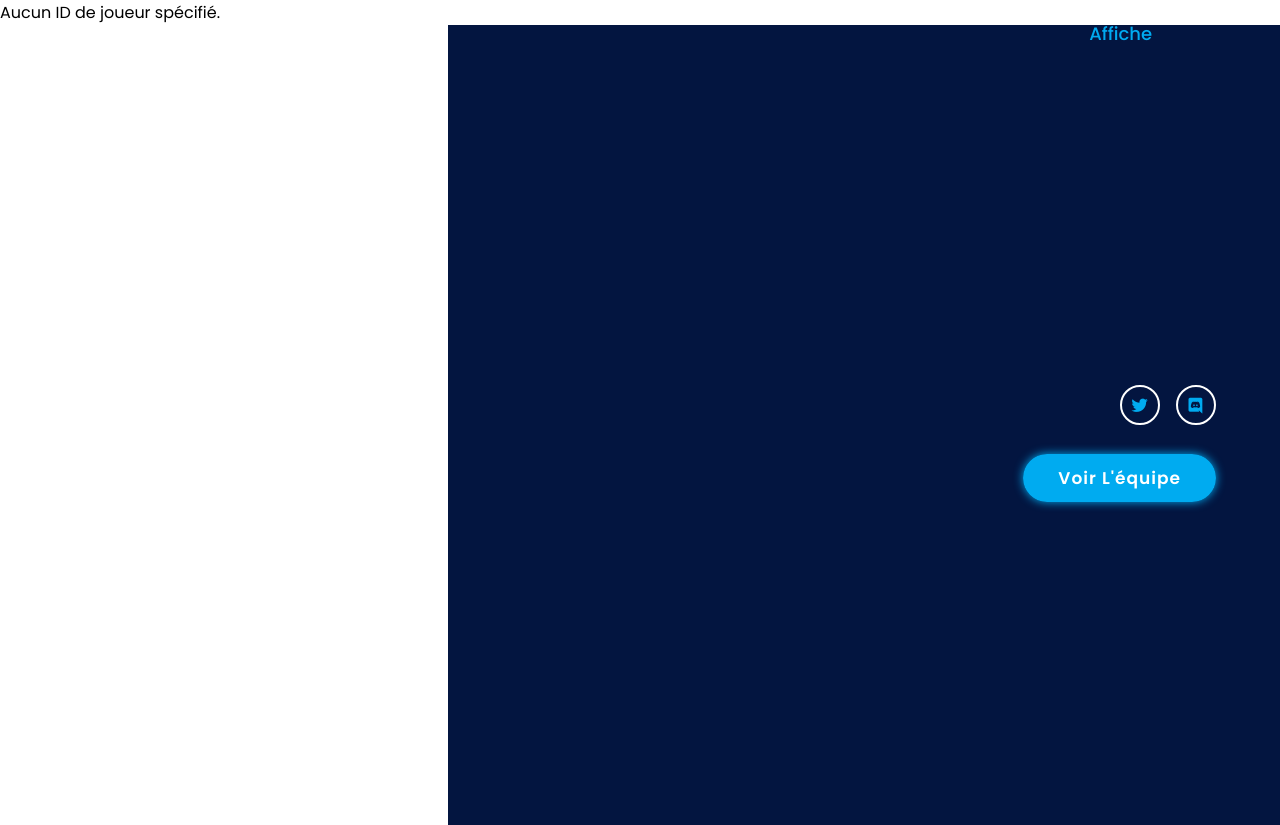
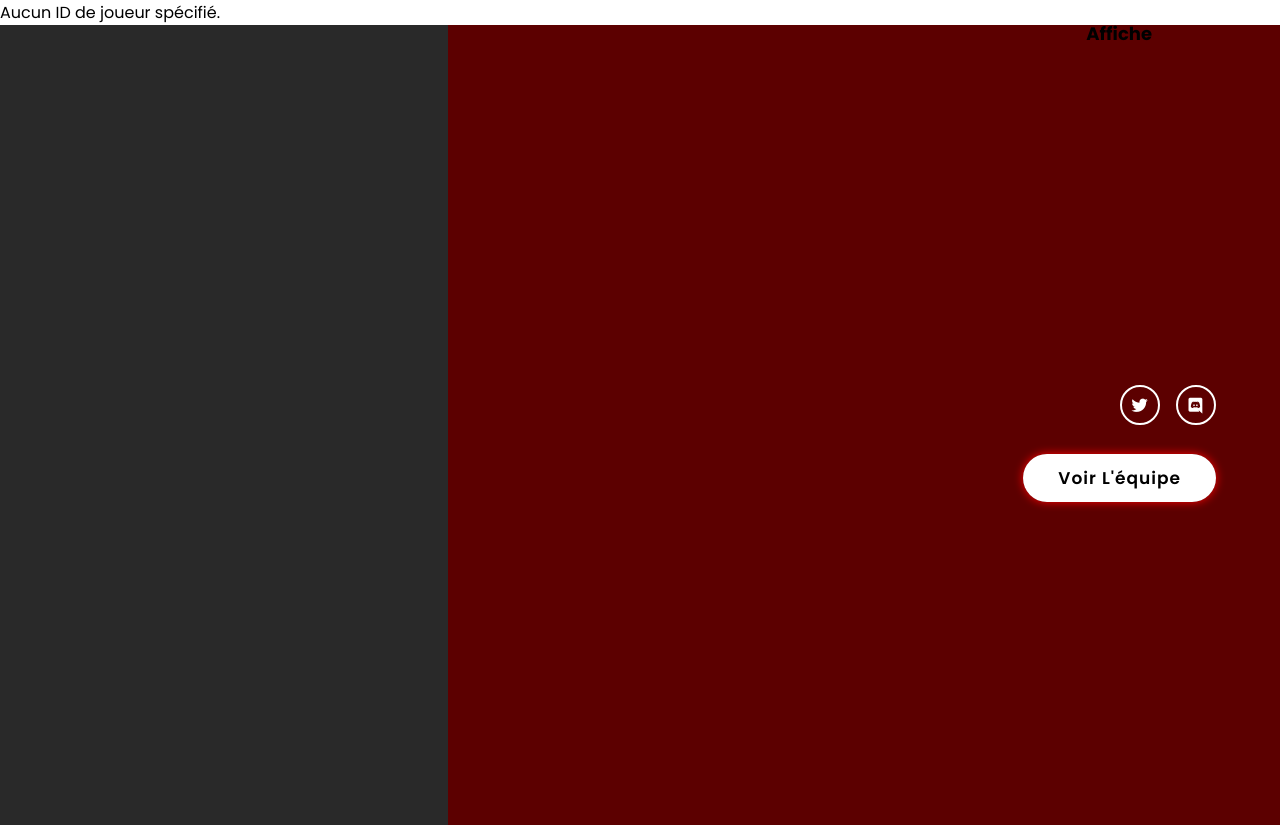
Before and after one commit to KevinML48/Erah, a PHP site: page /joueurs/information.php in a window 1280 px wide. Run offline with PHP 8.4, Linux system fonts and the light colour scheme; data that the repository does not hold is empty.

Commit message:
Update front est en BDD

```diff
--- a/joueurs/style.css
+++ b/joueurs/style.css
@@ -22,7 +22,7 @@
 
 .logo {
     font-size: 25px;
-    color: #031540;
+    color: #000000;
     text-decoration: none;
     font-weight: 700;
 }
@@ -38,12 +38,13 @@
 
 .navbar a:hover,
 .navbar a.active {
-    color: #00ABF0;
+    color: #000000;
+    font-weight: bolder;
 }
 
 .home {
     height: 100vh;
-    background: linear-gradient(-90deg, #031540 65%, #fff 34%);
+    background: linear-gradient(-90deg, #5c0000 65%, #292929 34%);
     display: flex;
     justify-content: space-between;
     align-items: center;
@@ -69,7 +70,7 @@
     font-size: 40px;
     color: transparent;
     -webkit-text-stroke: .5px #fff;
-    background-image: linear-gradient(#00abf0, #00abf0);
+    background-image: linear-gradient(#292929, #292929);
     background-repeat: no-repeat;
     -webkit-background-clip: text;
     background-position: -410px 0;
@@ -109,29 +110,29 @@
     border: 2px solid #fff;
     border-radius: 50%;
     font-size: 20px;
-    color: #00abf0;
+    color: #ffffff;
     text-decoration: none;
     margin-left: 12px;
     transition: .5s;
 }
 
 .home-sci a:hover {
-    background: #00abf0;
+    background: #000000;
     color: #fff;
-    border-color: #00abf0;
-    box-shadow: 0 0 10px #00abf0;
+    border-color: #ffffff;
+    box-shadow: 0 0 10px #000000;
 }
 
 .btn {
     padding: 12px 35px;
-    background: #00abf0;
+    background: #ffffff;
     border-radius: 40px;
     font-size: 17px;
-    color: #fff;
+    color: #000000;
     text-decoration: none;
     font-weight: 600;
     letter-spacing: 1px;
-    box-shadow: 0 0 10px #00abf0;
+    box-shadow: 0 0 10px #ff0000;
     transition: .5s;
 }
 
@@ -142,7 +143,7 @@
 /* Mettez cette règle CSS à l'intérieur de votre media query pour les écrans de petite taille */
 @media screen and (max-width: 768px) {
     body {
-        background-color: #031540; /* Fond bleu */
+        background-color: #380000; /* Fond bleu */
         color: #ffffff; /* Texte blanc */
     }
 
```
Also changed, not shown: Panel-Jeux/index.php (+2 -8 lines).
